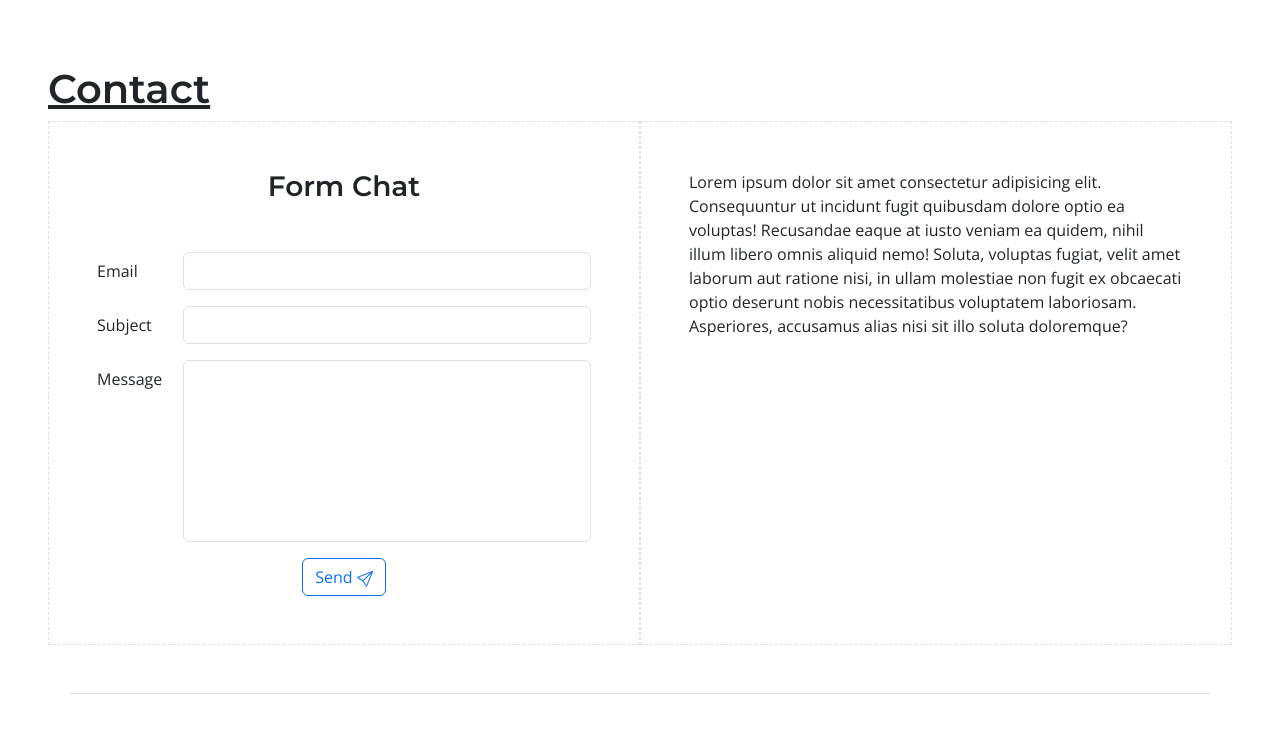
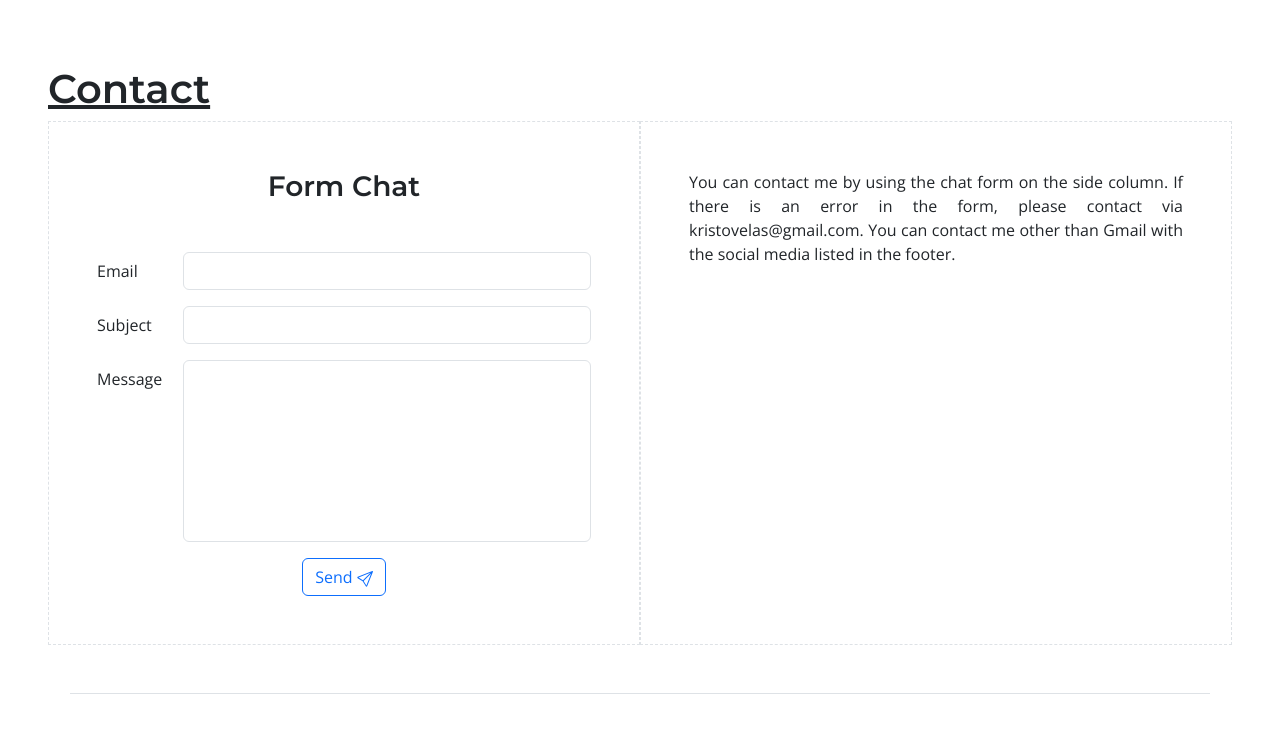
Before and after one commit to kurisu55/portofolio, a website: page index.html in a window 1280 px wide. Shown: the part 2080-2819 px from the top of the page. Drawn offline with nearby package versions, Linux system fonts and the light colour scheme.

Commit message:
Update: kolom sebelah pada section contact sudah diisi

```diff
--- a/index.html
+++ b/index.html
@@ -304,13 +304,13 @@
                         </div>
                     </form>
                 </div>
-                <div class="col p-5 border">
-                    Lorem ipsum dolor sit amet consectetur adipisicing elit. Consequuntur ut incidunt fugit quibusdam
-                    dolore optio ea voluptas! Recusandae eaque at iusto veniam ea quidem, nihil illum libero omnis
-                    aliquid nemo!
-                    Soluta, voluptas fugiat, velit amet laborum aut ratione nisi, in ullam molestiae non fugit ex
-                    obcaecati optio deserunt nobis necessitatibus voluptatem laboriosam. Asperiores, accusamus alias
-                    nisi sit illo soluta doloremque?
+                <div class="col p-5 border text-justify">
+                    You can contact me by using the chat form on the side column. If there is an error in the form,
+                    please contact via kristovelas@gmail.com. You can contact me other than Gmail with the social media
+                    listed in the footer.
+                    <!-- Anda dapat menghubungi saya melalui form chat di kolom sebelah. Jika terdapat error pada form
+                    tersebut, silahkan kirim pesan melalui kristovelas@gmail.com. Anda dapat menghubungi saya selain
+                    Gmail dengan social media yang tertera pada bagian footer. -->
                 </div>
             </div>
         </section>
```
